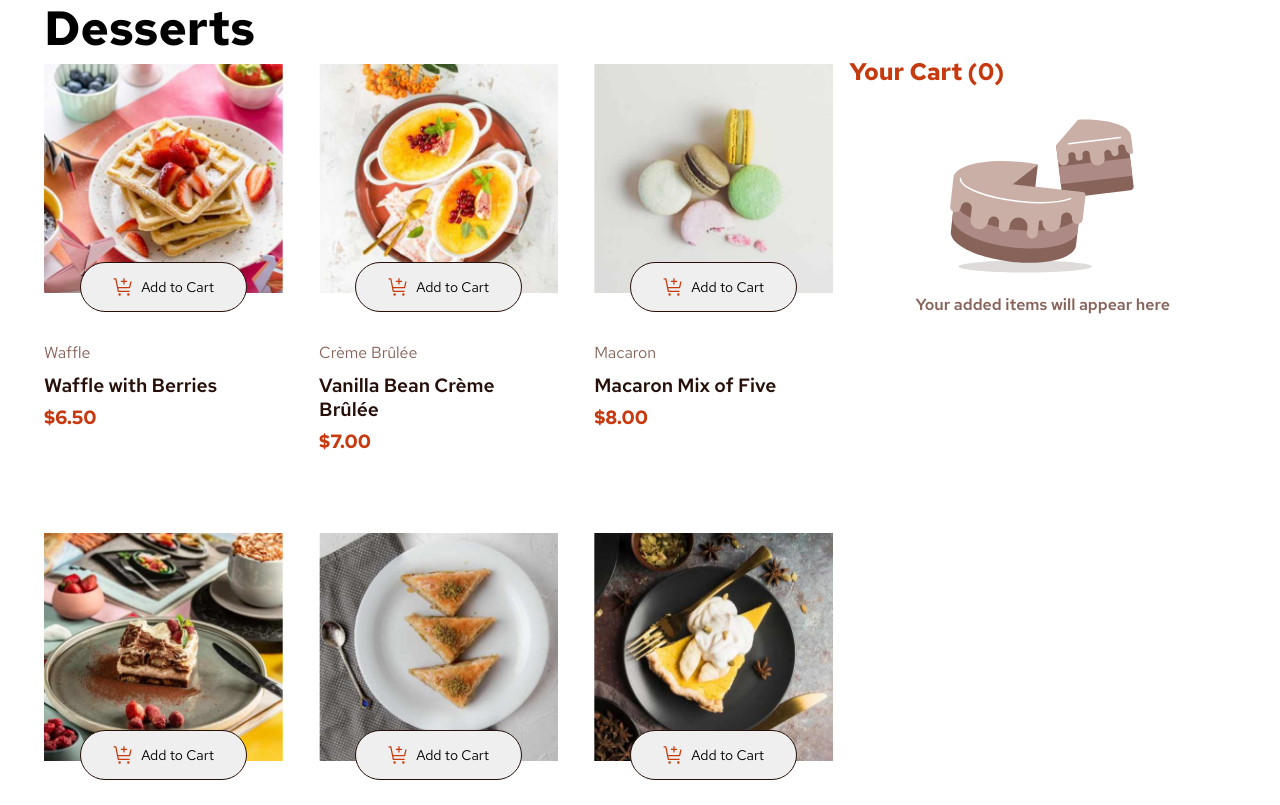
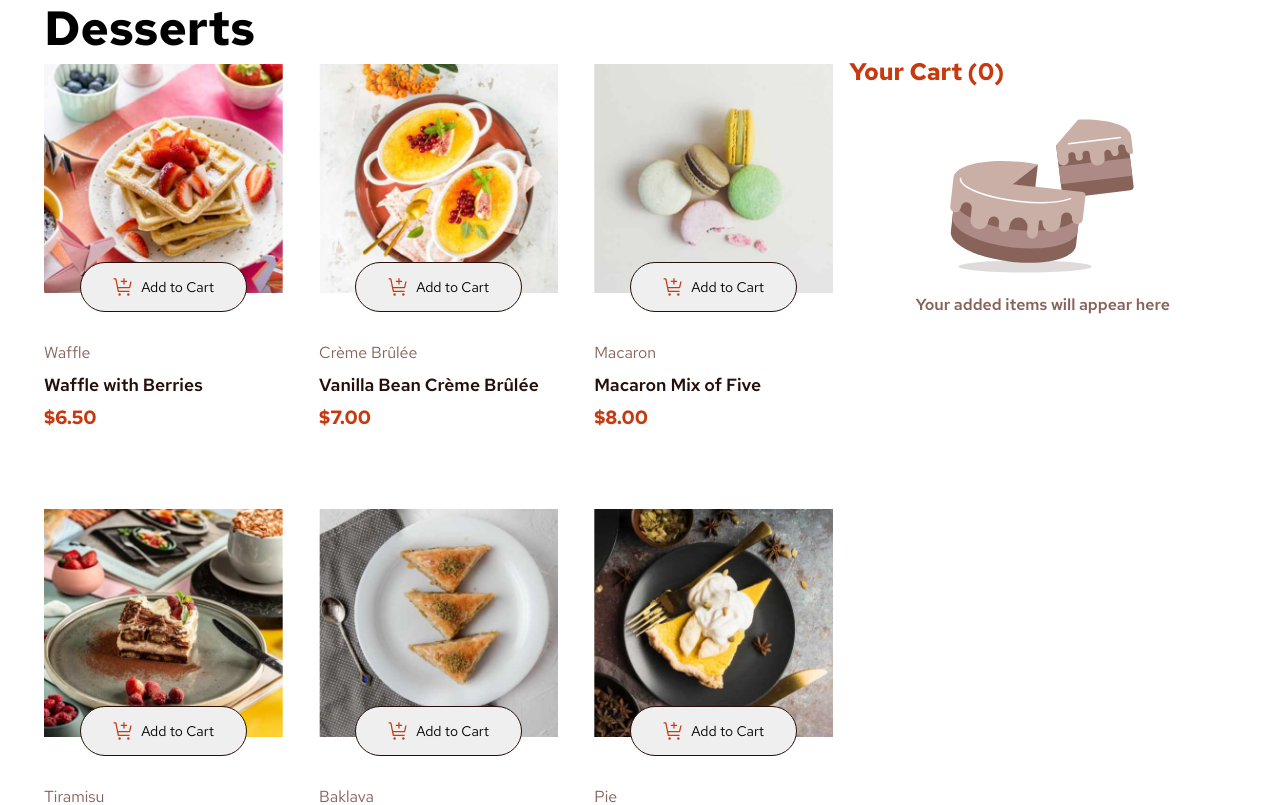
Before and after one commit to SebastianLaka/product-list-with-cart, a Vue app: page / in a window 1280 px wide. Shown: the top 805 px of the page. Built offline with nearby package versions, Linux system fonts and the light colour scheme.

Commit message:
Added props to CartItem file and json to cart in pinia

```diff
--- a/src/components/product-cart/CartItem.vue
+++ b/src/components/product-cart/CartItem.vue
@@ -1,8 +1,12 @@
 <script setup>
-
+const props = defineProps({
+  productData: {
+    type: Object,
+    required: true,
+  },
+})
 </script>
 <template>
-    <slot name="cart-items" />
+  <slot name="cart-items" />
 </template>
-<style lang="scss" scoped>
-</style>
+<style lang="scss" scoped></style>
--- a/src/components/product-list/ProductItem.vue
+++ b/src/components/product-list/ProductItem.vue
@@ -1,4 +1,5 @@
 <script setup>
+import { ref } from 'vue'
 import CartButton from './CartButton.vue'
 import addCartIcon from '../icons/icon-add-to-cart.svg'
 import IncrementQuantity from '../icons/icon-increment-quantity.svg'
@@ -17,9 +18,9 @@ const getImageUrl = (path) => {
   return new URL(cleanPath, import.meta.url).href
 }
 
-const cartIcons = {
+const cartIcons = ref({
   buttonIcons: [addCartIcon, DecrementQuantity, IncrementQuantity],
-}
+})
 </script>
 
 <template>
@@ -28,8 +29,9 @@ const cartIcons = {
       <picture>
         <source :srcset="getImageUrl(image.desktop)" media="(min-width: 992px)" />
         <source :srcset="getImageUrl(image.tablet)" media="(min-width: 768px)" />
-        <img :src="getImageUrl(image.mobile)" class="product-image" :alt="image.desktop" />
+        <img :src="getImageUrl(image.mobile)" class="product-image" :alt="image.desktop"/>
       </picture>
+      <picture></picture>
       <CartButton
         class="cart-button"
         v-if="cart.currentCartItem === 0"
--- a/src/components/product-list/ProductList.vue
+++ b/src/components/product-list/ProductList.vue
@@ -53,7 +53,7 @@ const storeProductData = useProductsStore()
       &__name {
         color: getColor('Rose-900');
         font-weight: changeWeight('font-600');
-        font-size: 1.2rem;
+        font-size: 1.1rem;
       }
       &__price {
         color: getColor('Red');
--- a/src/stores/cart.js
+++ b/src/stores/cart.js
@@ -1,7 +1,9 @@
-import { ref } from 'vue'
-import { defineStore } from 'pinia'
-
+import { ref } from 'vue';
+import { defineStore } from 'pinia';
+import dataJson from '../assets/data.json';
 export const useCartStore = defineStore('cart', () => {
+  const productData = dataJson
+    const productDataCopy = ref(productData);
   const currentCartItem = ref(0)
   const updateCartAmount = () => currentCartItem.value++;
   const decrementCartAmount = () => currentCartItem.value--;
```
